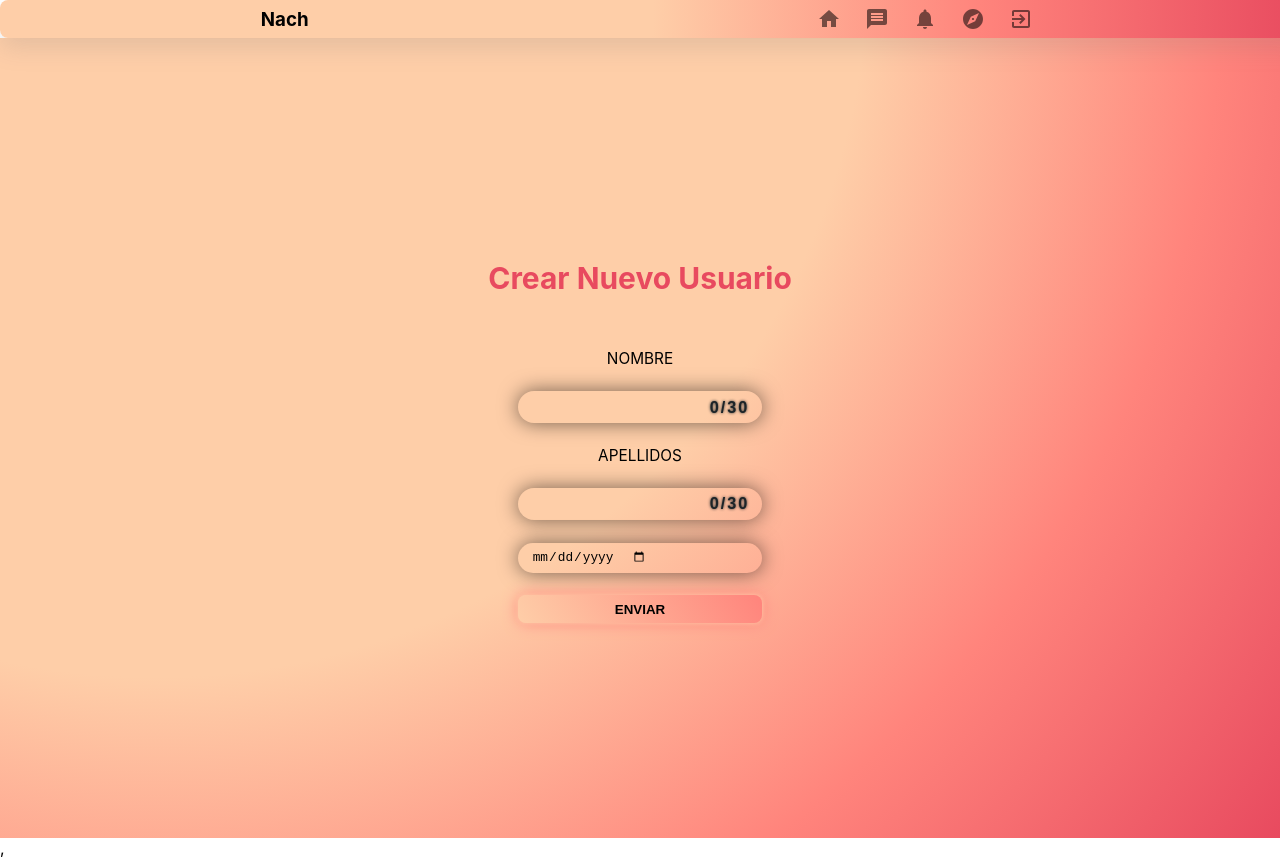
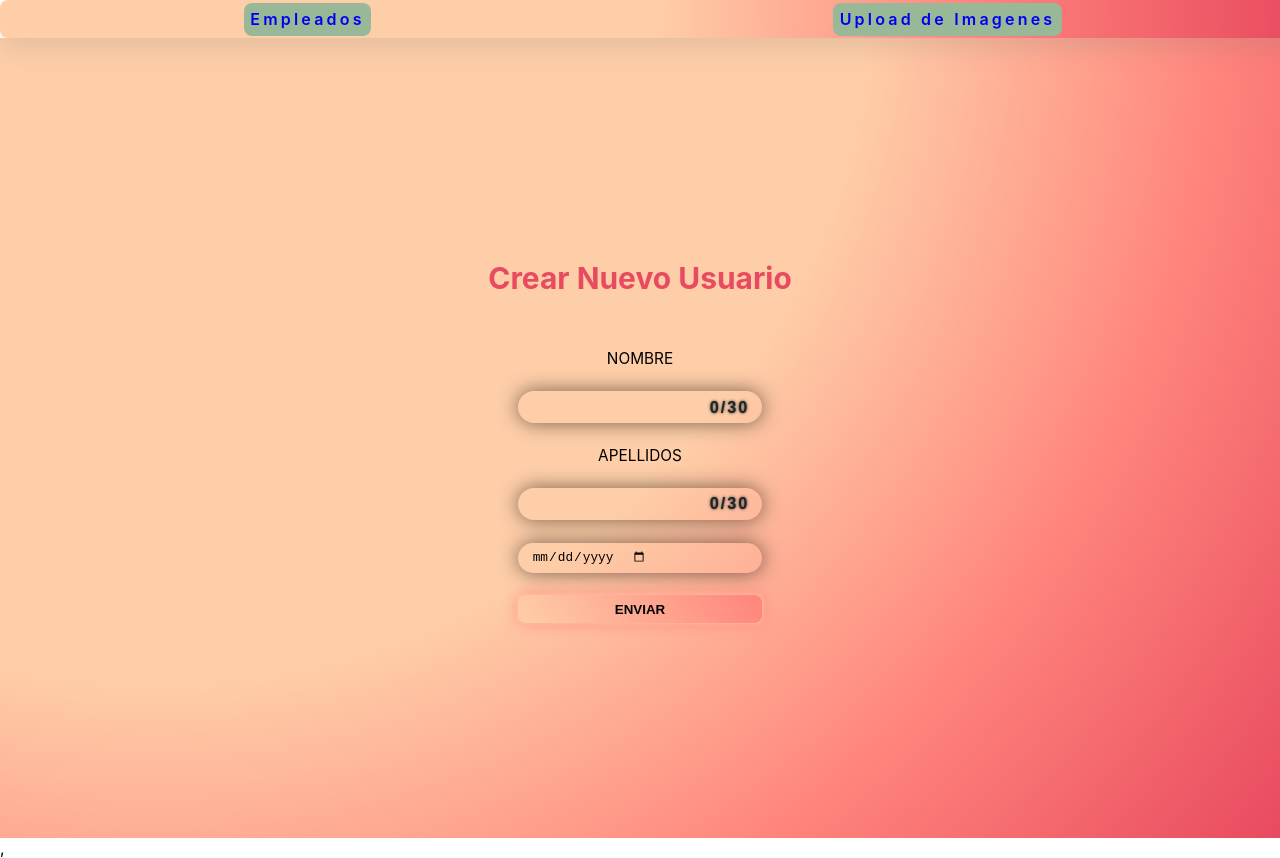
Before and after one commit to ElideZavala/prueba-nach, a React (Create React App) app: page /register in a window 1280 px wide. Shown: the top 858 px of the page. Built offline with nearby package versions, Linux system fonts and the light colour scheme.

Commit message:
creamos el componente Header

```diff
--- a/src/componets/Header.js
+++ b/src/componets/Header.js
@@ -1,74 +1,10 @@
-import { Link, useLocation } from 'react-router-dom';
-import { useDispatch, useSelector } from 'react-redux';
-
-/* Icons of Material UI */
-import { Avatar } from '@material-ui/core';
-import IconButton from "@material-ui/core/IconButton";
-import HomeIcon from "@material-ui/icons/Home"
-import ExploreIcon from "@material-ui/icons/Explore"
-import MessageIcon from "@material-ui/icons/Message";
-import NotificationsIcon from "@material-ui/icons/Notifications";
-import SearchIcon from "@material-ui/icons/Search";
-import ExitToAAppIcon from "@material-ui/icons/ExitToApp";
-// import UserCard from "./UserCard";
 
 const Header = () => {
-
-	// const [ search, setSearch ] = useState('');
-	// const [ users, setUsers ] = useState([]);
-	const dispatch = useDispatch();
-	// const { auth } = useSelector(state => state);
-	// const { pathname } = useLocation(); // Estraemos pathname del objeto traido por useLocation.
-	// const [load, setLoad] = useState(false);
-
-	const isActive = (pn) => {
-		// if(pn === pathname) return 'header__active'
-	}
-
-
   return (
-    <div className="header">
-      <div className="header__right">
-        <h3 className="header__right--networks">Nach</h3>
-      </div>
-
-      <div className="header__left">
-        <Link to='/' className="header__left--avatar">
-          <div className="header__left--avatar">
-            {/* <Avatar src={auth.user.avatar} /> */}
-            {/* <h3 className="header__left--avatar__user">{auth.user.fullname}</h3> */}
-          </div>
-        </Link>
-
-        <Link to="/">
-          <IconButton>
-            <HomeIcon className={`${isActive("/")}`} />
-          </IconButton>
-        </Link>
-
-        <Link to="/message">
-          <IconButton>
-            <MessageIcon className={`${isActive("/message")}`} />
-          </IconButton>
-        </Link>
-
-        <Link to="/notification">
-          <IconButton>
-            <NotificationsIcon className={`${isActive("/notification")}`} />
-          </IconButton>
-        </Link>
-
-        <Link to="/explore">
-          <IconButton>
-            <ExploreIcon className={`${isActive("/explore")}`} />
-          </IconButton>
-        </Link>
-
-        <IconButton>
-          <ExitToAAppIcon />
-        </IconButton>
-      </div>
-    </div>
+	 <nav className='header'>
+		<a className='header__nav' href='/employess'>Empleados</a>
+		<a className='header__nav' href='/upload'>Upload de Imagenes</a>
+	 </nav>
   )
 }
 
```
